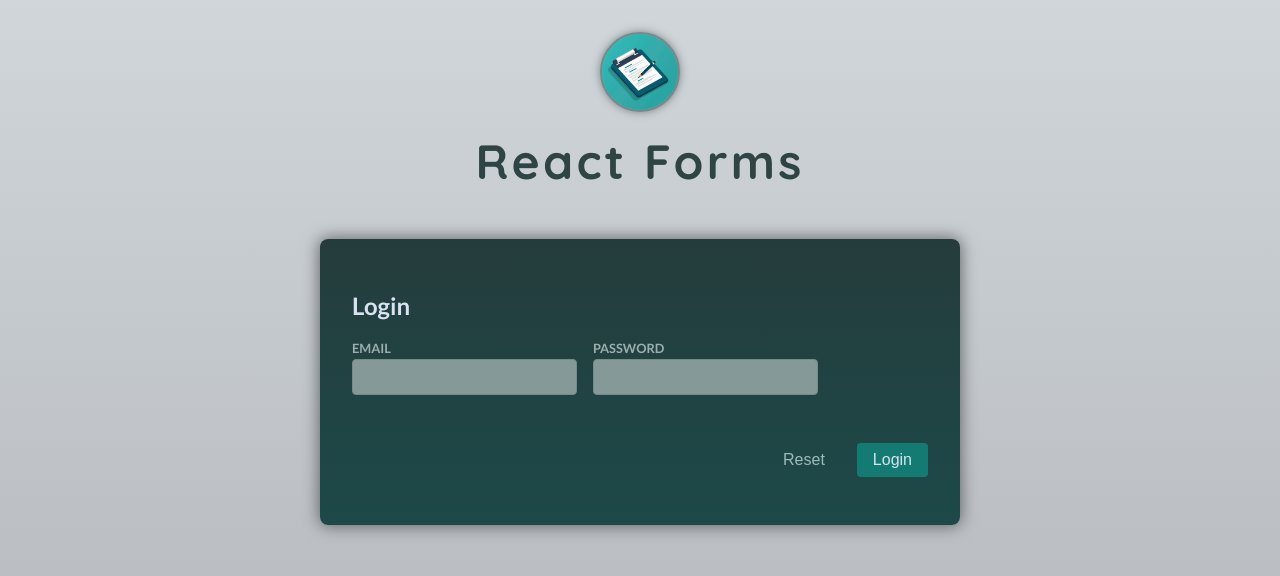
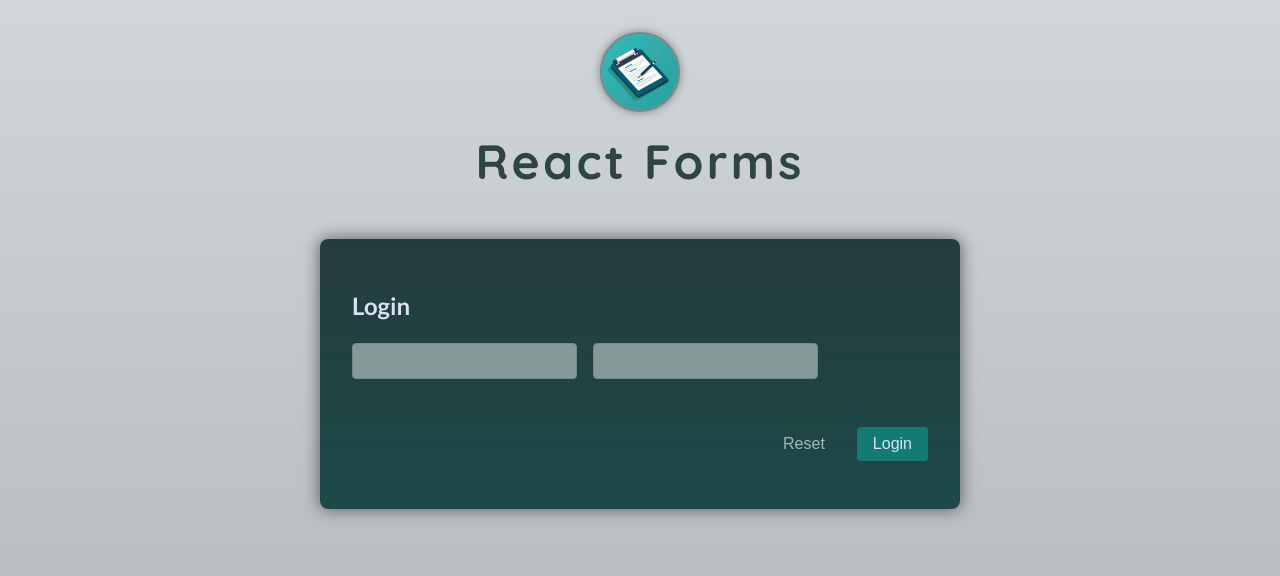
Before and after one commit to shafiquddin/formHandling, a React (Vite) app: page / in a window 1280 px wide. Shown: the top 576 px of the page. Built offline with nearby package versions, Linux system fonts and the light colour scheme.

Commit message:
Component

```diff
--- a/src/components/Login.jsx
+++ b/src/components/Login.jsx
@@ -1,4 +1,5 @@
 import useInput from "../hooks/useInput";
+import Input from "./Input";
 import { hasMinLength, isEmail, isNotEmpty } from "../util/validation";
 
 export default function Login() {
@@ -18,22 +19,8 @@ const {value:passwordValue , onBlurHandler:onPasswordBlurHandler,onInputChangeHa
       <h2>Login</h2>
 
       <div className="control-row">
-        <div className="control no-margin">
-          <label htmlFor="email">Email</label>
-          <input id="email" value={emailValue} onChange={onEmailChangeHandler} onBlur={onEmailBlurHandler} type="email" name="email" />
-          <div className="control-error">
-            {emailValid && <p>email is invalid please enter valid email</p>}
-          </div>
-        </div>
-
-        <div className="control no-margin">
-          <label htmlFor="password">Password</label>
-          <input id="password" value={passwordValue} onChange={onPasswordChangeHandler} onBlur={onPasswordBlurHandler}  type="password" name="password" />
-          <div className="control-error">
-            {passwordValid && <p>password is invalid please enter valid password</p>}
-          </div>
-        </div>
-
+          <Input id="email" value={emailValue} onChange={onEmailChangeHandler} onBlur={onEmailBlurHandler} type="email" name="email" error={emailValid && 'please enter valid email'} />
+          <Input id="password" value={passwordValue} onChange={onPasswordChangeHandler} onBlur={onPasswordBlurHandler}  type="password" name="password" error ={passwordValid && 'please enter valid password'} />
       </div>
 
       <p className="form-actions">
```
